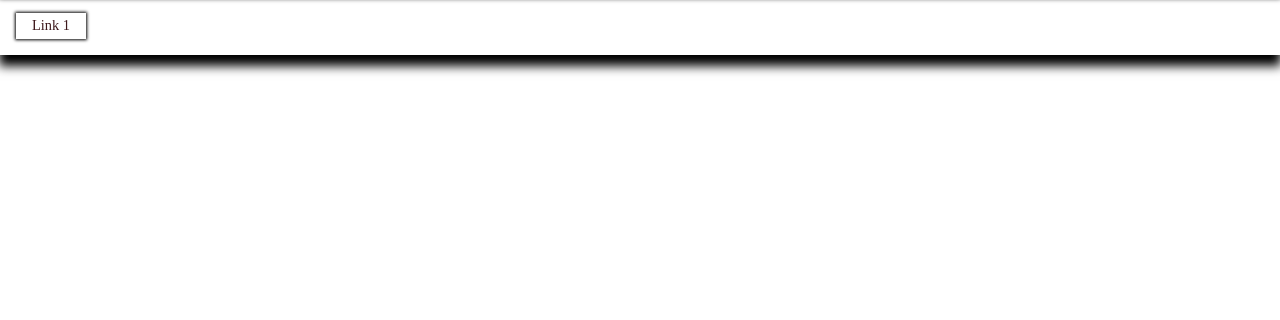
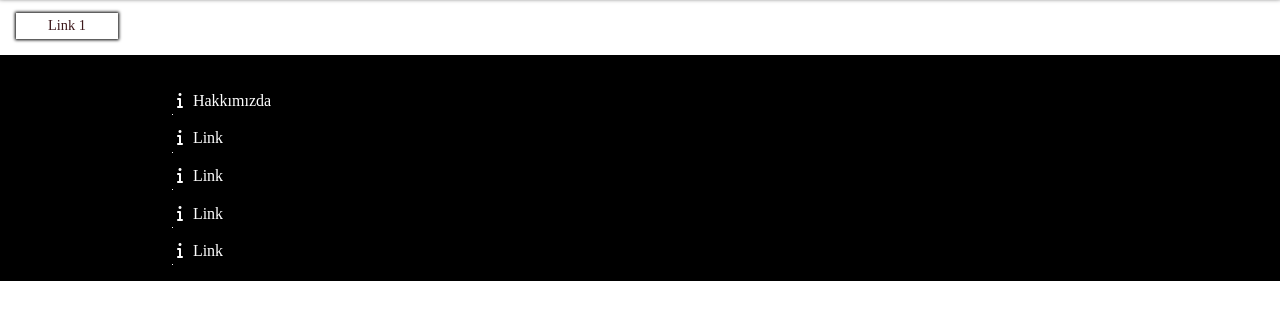
Before and after one commit to dasgrau/blog-website, a website: page public/index.html in a window 1280 px wide. Shown: the part 120-440 px from the top of the page. Drawn offline with Linux system fonts and the light colour scheme.

Commit message:
footer
güncelleme

Co-Authored-By: dasgrau <90910529+dasgrau@users.noreply.github.com>

```diff
--- a/public/index.html
+++ b/public/index.html
@@ -58,6 +58,22 @@
     <main id="main">
 
     </main>
+
+    <!-- Footer -->
+    <footer id="footer">
+        <div class="linkler">
+            <header>
+                <h5>Linkler</h5>
+            </header>
+            <section class="div-body">
+                <a href="#" class="footer_link"><i class="fas fa-info"></i> Hakkımızda</a>
+                <a href="#" class="footer_link"><i class="fas fa-info"></i> Link </a>
+                <a href="#" class="footer_link"><i class="fas fa-info"></i> Link </a>
+                <a href="#" class="footer_link"><i class="fas fa-info"></i> Link </a>
+                <a href="#" class="footer_link"><i class="fas fa-info"></i> Link </a>
+            </section>
+        </div>
+    </footer>
 </body>
 
 </html>
--- a/scss/_base.scss
+++ b/scss/_base.scss
@@ -3,3 +3,7 @@
     padding: 0%;
     box-sizing: border-box;
 }
+
+a {
+    text-decoration: none;
+}
--- a/scss/_footer.scss
+++ b/scss/_footer.scss
@@ -0,0 +1,43 @@
+// footer
+#footer {
+    display: grid;
+    grid-template-columns: repeat(3, 1fr);
+    padding: 1rem;
+    background-color: #000;
+    .linkler {
+        display: flex;
+        flex-direction: column;
+        align-items: center;
+        justify-content: center;
+        .div-body {
+            display: flex;
+            flex-direction: column;
+            gap: 10px;
+            .footer_link {
+                padding: .3rem;
+                border-radius: 3px;
+                position: relative;
+                transition: all 1s;
+                z-index: 3;
+                display: flex;
+                gap: 10px;
+                color: #fff;
+                &::before {
+                    content: "";
+                    background-color: $colorlight;
+                    position: absolute;
+                    width: 0%;
+                    padding: 1rem;
+                    bottom: 0;
+                    left: 0%;
+                    z-index: -1;
+                    transition: all .3s;
+                    padding: .3px;
+                }
+                &:hover::before {
+                    width: 100%;
+                }
+            }
+        }
+    }
+}
--- a/scss/_variables.scss
+++ b/scss/_variables.scss
@@ -0,0 +1,7 @@
+$colorred:red;
+$coloryellow:red;
+$colorgreen:#292;
+$colorblue:#009;
+$colorgrey:#333;
+$colordark:#032543;
+$colorlight:#fafafa;
```
Also changed, not shown: public/css/main.css.
